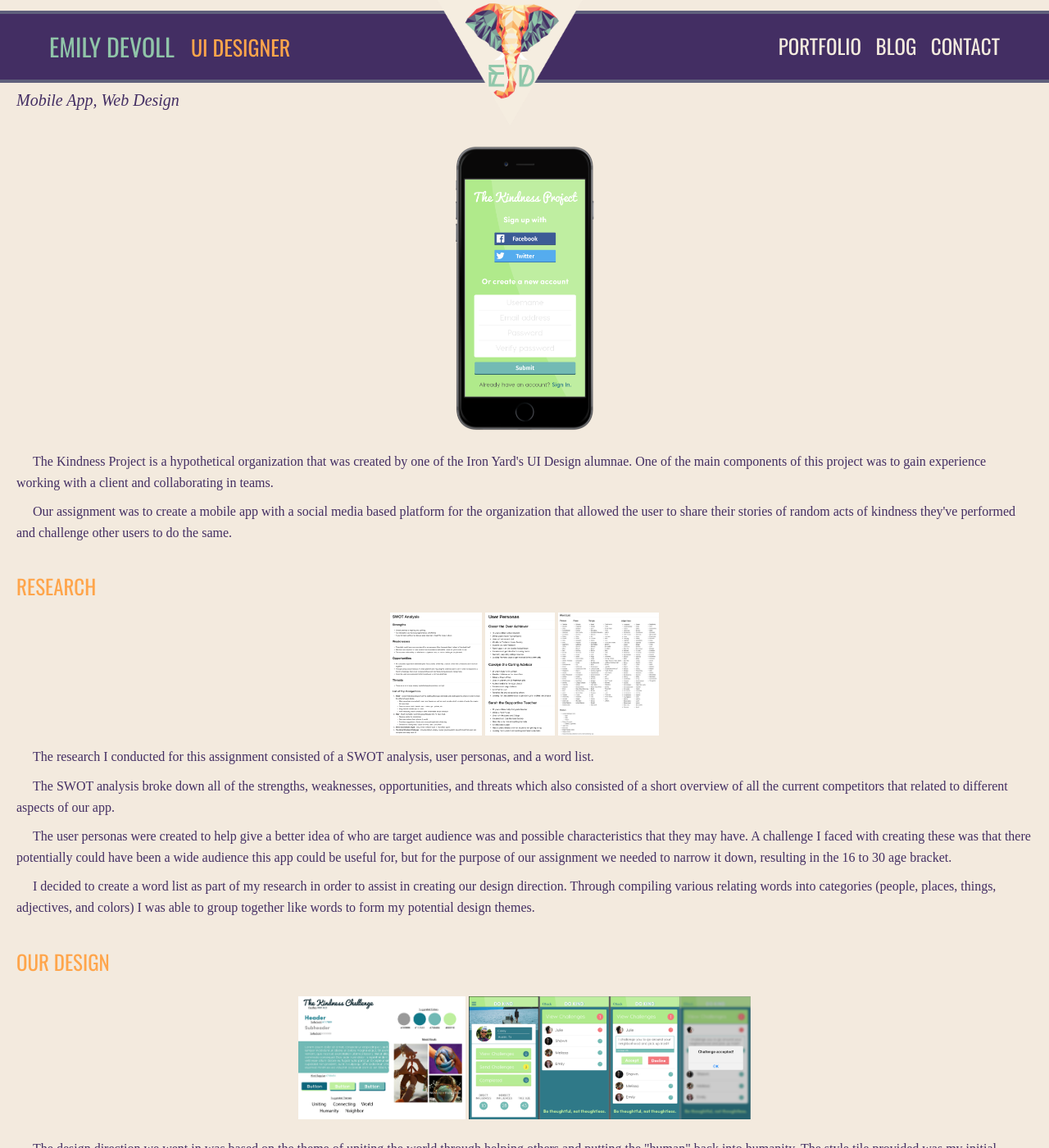
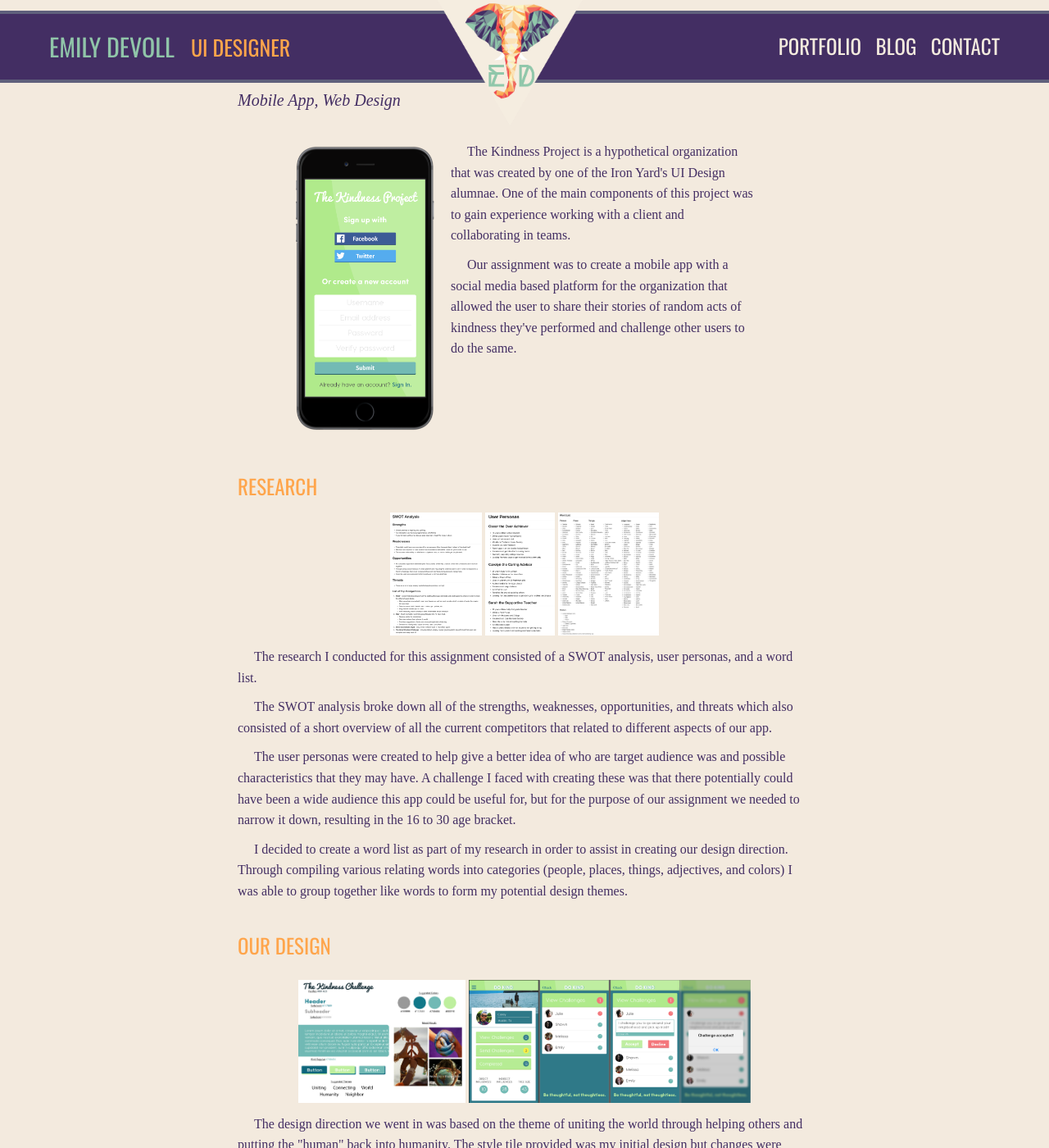
Before and after one commit to staceyatx/staceyatx-github.io, a Jekyll site: the page built from projects/kindness.html, in a window 1280 px wide and 1400 px high. Shown: the whole window at 82% size. Built offline with Jekyll 4.4.1, drawn with Linux system fonts in a browser that asks for light colours; nearby versions of some CDN libraries; some web fonts are replaced.

Commit message:
Changes made to small screen header

```diff
--- a/_sass/_kindness.scss
+++ b/_sass/_kindness.scss
@@ -1,7 +1,7 @@
 
 
 .kindness {
-  padding: 70px 20px 20px 20px;
+  padding: 70px 10px 20px 10px;
   // max-width: 1000px;
   margin: 0 auto;
 
@@ -100,7 +100,7 @@
       }
 
       p:first-of-type {
-        padding-top: 20px;
+        padding-top: 10px;
       }
 
 
@@ -130,7 +130,7 @@
         font-size: 18px;
         text-decoration: none;
         color: $purple;
-        margin: 20px 15px 0 0;
+        margin: 20px 5% 0 0;
       }
 
       a:hover {
@@ -144,7 +144,31 @@
 
 
 
+@media screen and (min-width: 660px) {
 
+  .kindness {
+    max-width: 700px;
+
+    .kindness-about {
+      width: 80%;
+
+      .parent-container1 {
+        padding-right: 20px;
+        float: left;
+      }
+
+      p {
+        padding-left: 10px;
+        // float: right;
+        clear: none;
+      }
+    }
+
+    .kindness-research {
+      clear: both;
+    }
+  }
+}
 // @media (max-width: 653px) {
 //   #photos {
 //   -moz-column-count:    1;
--- a/css/main.scss
+++ b/css/main.scss
@@ -44,7 +44,7 @@
 	background-color: $purple;
 	border-bottom: 4px solid $light-purple;
 	border-top: 4px solid $light-purple;
-	height: 60px;
+	height: 50px;
 	width: 100%;
 
 	.container {
@@ -57,7 +57,7 @@
 			float: left;
 			margin: 0 auto;
 			margin-top: -20px;
-			padding-left: 10px;
+			padding-left: 5px;
 			text-align: center;
 
 			.logo-image {
@@ -65,8 +65,8 @@
 				background-size: 100%;
 				background-position: center;
 				// border-radius: 50%;
-				height: 120px;
-				width: 120px;
+				height: 100px;
+				width: 100px;
 				// background-color: #f3eade;
 				// border: 4px solid #90C5A9;
 			}
@@ -74,12 +74,12 @@
 
 		nav {
 			float: right;
-			padding: 20px 10px 20px 0;
+			padding: 16px 10px 20px 0;
 
 			a {
 				vertical-align: center;
 				font-family: $header-font;
-				font-size: 20px;
+				font-size: 18px;
 				text-transform: uppercase;
 				// padding: 20px 0;
 				text-decoration: none;
```
